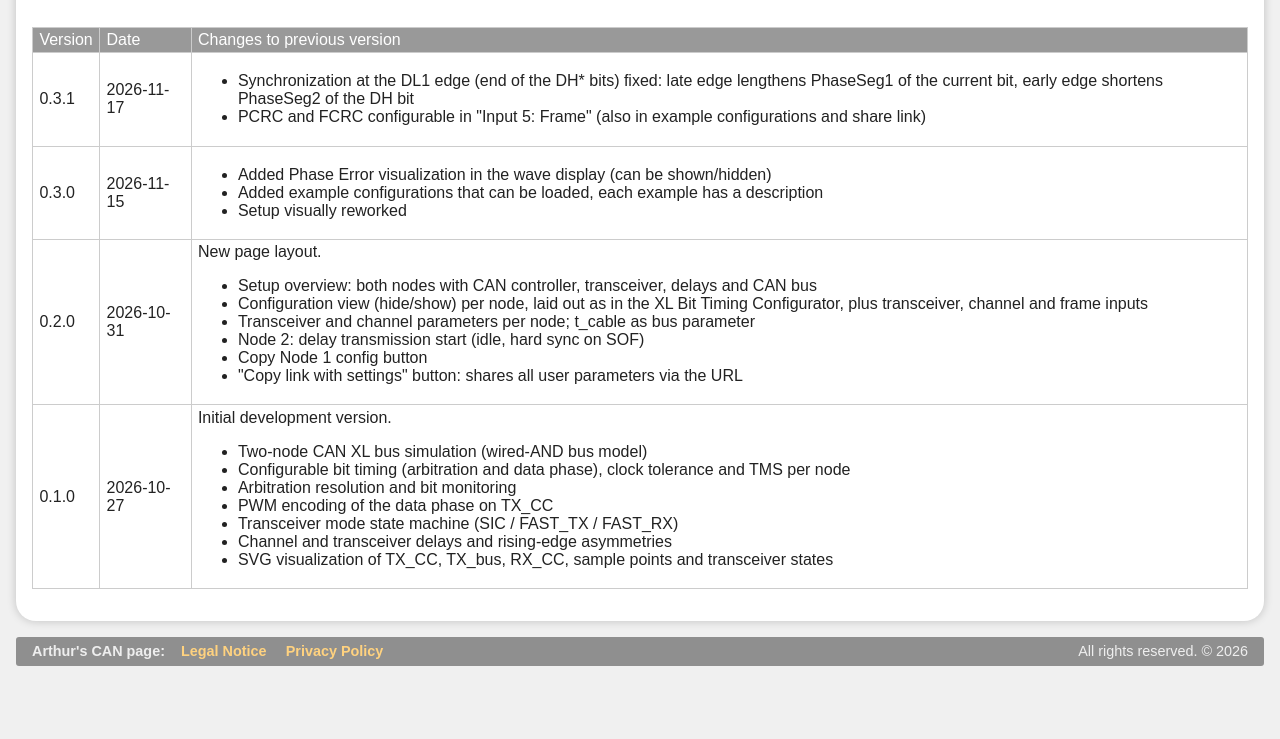
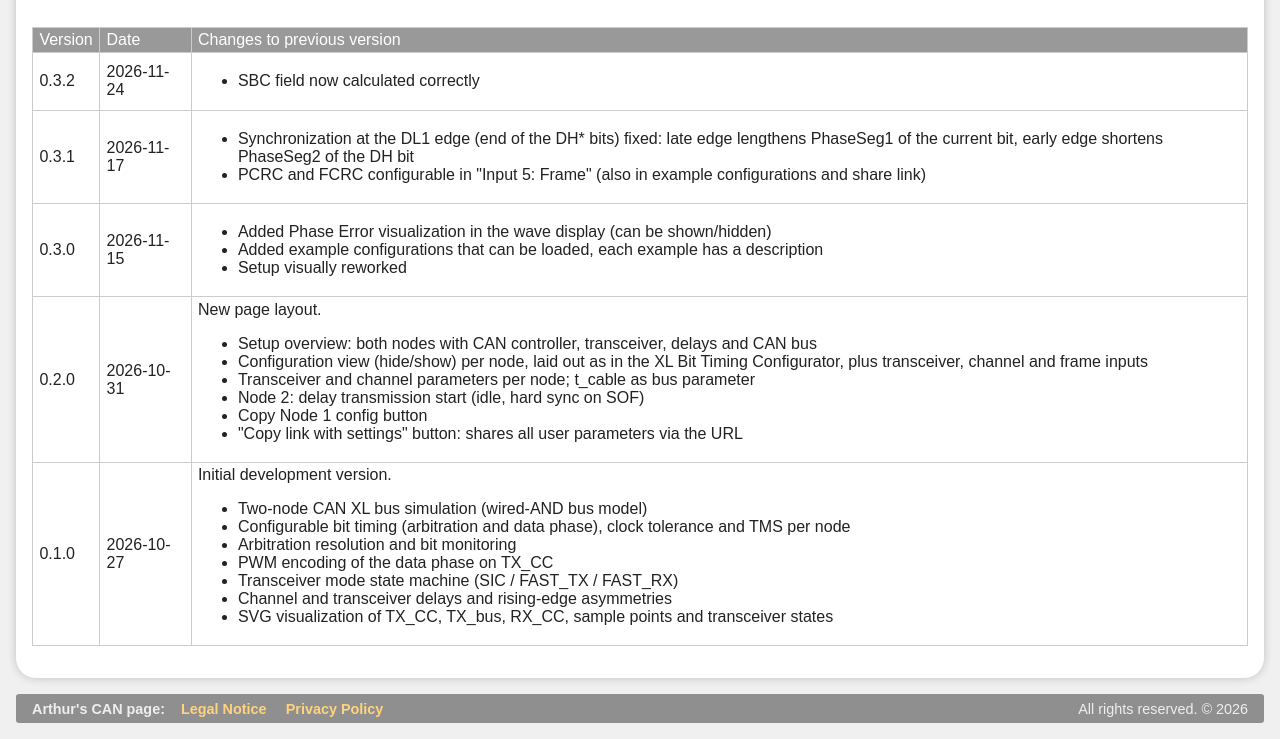
Before and after one commit to watermelontime/can, a plain HTML site: page sim/versionhistory.html in a window 1280 px wide. Shown: the part 137-876 px from the top of the page. Before the commit the page ends 819 px from the top, so only its background shows below. Drawn offline with Linux system fonts and the light colour scheme.

Commit message:
sim: version updated due to SBC calc

```diff
--- a/sim/sim_main.js
+++ b/sim/sim_main.js
@@ -14,7 +14,7 @@ import { tqPerBit, derivePwm } from './sim_bittiming.js';
 import * as drawBt from '../draw_bits_svg.js';
 import { createSO8svg } from '../draw_transceiver_svg.js';
 
-const APP_VERSION = 'V0.3.1';
+const APP_VERSION = 'V0.3.2';
 const cfg = defaultConfig();
 const SVG_NS = 'http://www.w3.org/2000/svg';
 
--- a/sim/versionhistory.html
+++ b/sim/versionhistory.html
@@ -29,6 +29,15 @@
         </tr>
       </thead>
       <tbody>
+        <tr>
+          <td>0.3.2</td>
+          <td>2026-11-24</td>
+          <td>
+            <ul>
+              <li>SBC field now calculated correctly</li>
+            </ul>
+          </td>
+        </tr>
         <tr>
           <td>0.3.1</td>
           <td>2026-11-17</td>
```
Also changed, not shown: 1 other file.
